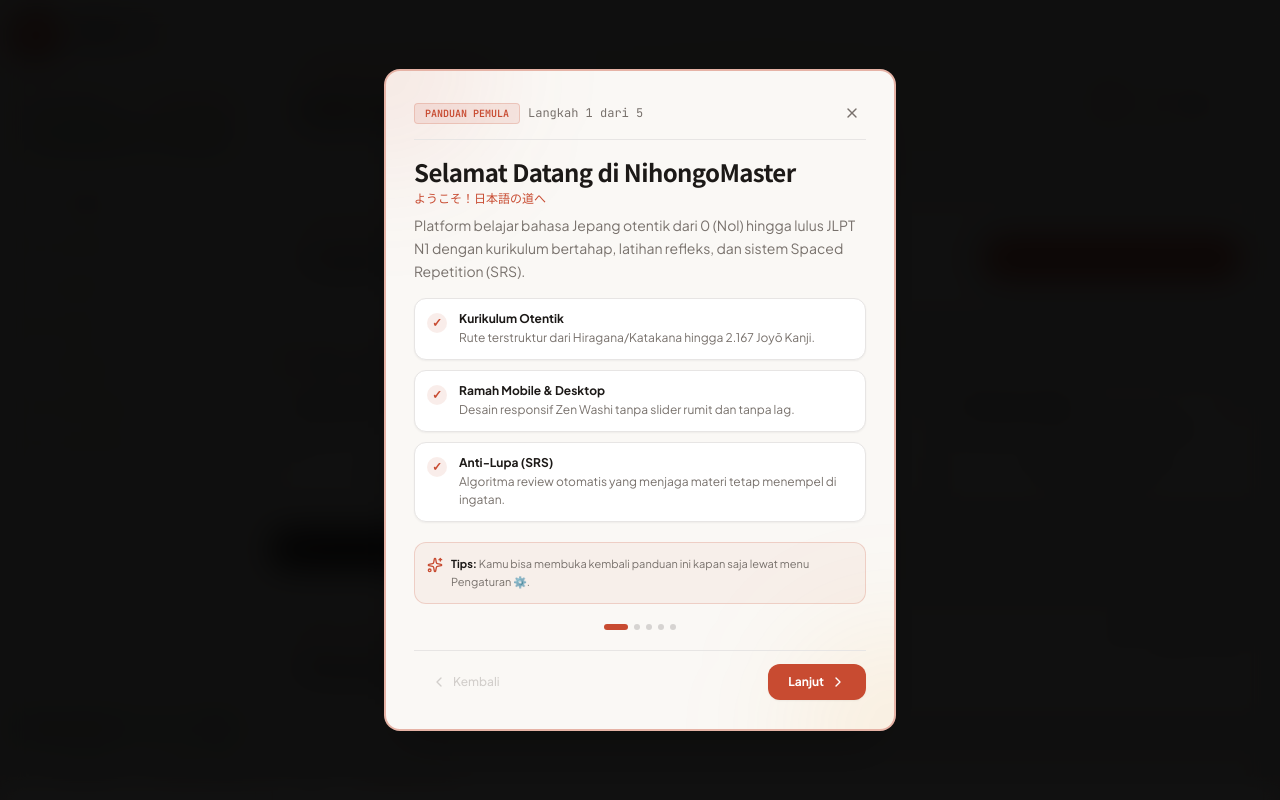
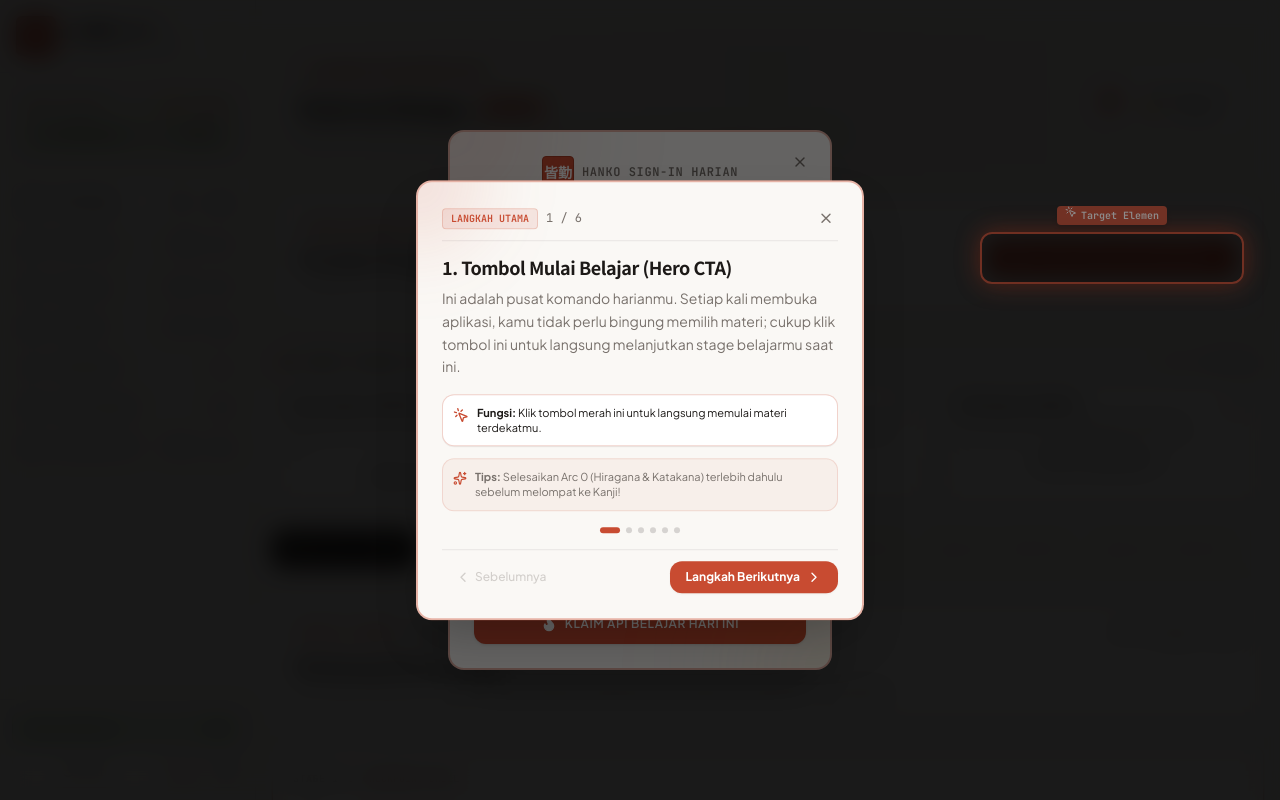
Before and after one commit to RikiDeh/nihongo-master, a React (Vite) app: page / in a window 1280 px wide. Shown: the top 800 px of the page. Built offline with nearby package versions, Linux system fonts and the light colour scheme.

Commit message:
feat(tour): transform onboarding into interactive spotlight walkthrough that highlights exact buttons on screen

```diff
--- a/src/App.tsx
+++ b/src/App.tsx
@@ -224,7 +224,7 @@
       <OnboardingTourModal
         isOpen={isTourOpen}
         onClose={handleCloseTour}
-        onNavigateToModule={(mod) => {
+        onSelectModule={(mod) => {
           setActiveModule(mod);
           if (mod === 'kana') {
             setKanaStage('selector');
--- a/src/components/Onboarding/OnboardingTourModal.tsx
+++ b/src/components/Onboarding/OnboardingTourModal.tsx
@@ -1,101 +1,152 @@
-import React, { useState } from 'react';
-import { Compass, BookOpen, Swords, Sparkles, X, ChevronRight, ChevronLeft, Check, Layers, HelpCircle } from 'lucide-react';
+import React, { useState, useEffect } from 'react';
+import {
+  Compass,
+  BookOpen,
+  Swords,
+  Sparkles,
+  X,
+  ChevronRight,
+  ChevronLeft,
+  Check,
+  Layers,
+  Flame,
+  MousePointerClick,
+  Info
+} from 'lucide-react';
 
-interface OnboardingTourModalProps {
+interface InteractiveTourProps {
   isOpen: boolean;
   onClose: () => void;
-  onNavigateToModule?: (module: 'roadmap' | 'kana' | 'dojo' | 'kanji' | 'vocab' | 'quiz') => void;
+  onSelectModule?: (module: 'roadmap' | 'kana' | 'dojo' | 'kanji' | 'vocab' | 'quiz') => void;
 }
 
 interface TourStep {
+  targetIdDesktop?: string;
+  targetIdMobile?: string;
   title: string;
-  jpSubtitle: string;
   badge: string;
   description: string;
-  highlights: { title: string; desc: string }[];
-  targetModule?: 'roadmap' | 'kana' | 'dojo' | 'kanji' | 'vocab' | 'quiz';
+  actionHint: string;
+  moduleToActivate?: 'roadmap' | 'kana' | 'dojo' | 'kanji' | 'vocab' | 'quiz';
   tip: string;
 }
 
 const TOUR_STEPS: TourStep[] = [
   {
-    title: 'Selamat Datang di NihongoMaster',
-    jpSubtitle: 'ようこそ！日本語の道へ',
-    badge: 'PANDUAN PEMULA',
-    description: 'Platform belajar bahasa Jepang otentik dari 0 (Nol) hingga lulus JLPT N1 dengan kurikulum bertahap, latihan refleks, dan sistem Spaced Repetition (SRS).',
-    highlights: [
-      { title: 'Kurikulum Otentik', desc: 'Rute terstruktur dari Hiragana/Katakana hingga 2.167 Joyō Kanji.' },
-      { title: 'Ramah Mobile & Desktop', desc: 'Desain responsif Zen Washi tanpa slider rumit dan tanpa lag.' },
-      { title: 'Anti-Lupa (SRS)', desc: 'Algoritma review otomatis yang menjaga materi tetap menempel di ingatan.' },
-    ],
-    tip: 'Kamu bisa membuka kembali panduan ini kapan saja lewat menu Pengaturan ⚙️.',
+    targetIdDesktop: 'tour-hero-action',
+    targetIdMobile: 'tour-hero-action',
+    title: '1. Tombol Mulai Belajar (Hero CTA)',
+    badge: 'LANGKAH UTAMA',
+    description: 'Ini adalah pusat komando harianmu. Setiap kali membuka aplikasi, kamu tidak perlu bingung memilih materi; cukup klik tombol ini untuk langsung melanjutkan stage belajarmu saat ini.',
+    actionHint: 'Klik tombol merah ini untuk langsung memulai materi terdekatmu.',
+    moduleToActivate: 'roadmap',
+    tip: 'Selesaikan Arc 0 (Hiragana & Katakana) terlebih dahulu sebelum melompat ke Kanji!',
   },
   {
-    title: '1. Peta Belajar (Roadmap)',
-    jpSubtitle: '学習の地図 (Arc 0 → N1)',
-    badge: 'LANGKAH PERTAMA',
-    description: 'Pusat komando belajarmu. Cukup buka Roadmap setiap hari dan ikuti tombol "Fokus Belajarmu Sekarang" untuk lanjut tanpa perlu bingung harus mulai dari mana.',
-    highlights: [
-      { title: 'Arc 0: Fondasi Aksara', desc: 'Kuasai 46 Hiragana & 46 Katakana beserta bunyi turunan (Dakuten & Youon).' },
-      { title: 'Misi Harian (Daily Quests)', desc: '3 tantangan harian ringkas untuk mempertahankan Streak belajar.' },
-      { title: 'Status Progres', desc: 'Lacak persentase penguasaan materi di setiap tingkatan level.' },
-    ],
-    targetModule: 'roadmap',
-    tip: 'Bagi pengguna baru, selesaikan Arc 0 terlebih dahulu sebelum masuk ke Kanji!',
+    targetIdDesktop: 'tour-nav-kana',
+    targetIdMobile: 'tour-dock-kana',
+    title: '2. Menu Kana 「あ」',
+    badge: 'FONDASI AKSARA',
+    description: 'Menu ini berisi Matriks 50 Bunyi (Gojūon), Dakuten, dan Yoon. Di mobile, kamu akan melihat tampilan kartu 5-kolom yang pas di layar ponsel tanpa slider geser yang merepotkan.',
+    actionHint: 'Klik tab Kana untuk melihat tabel huruf dan mulai latihan refleks membaca.',
+    moduleToActivate: 'kana',
+    tip: 'Di desktop, kamu bisa gunakan tombol angka 1–4 di keyboard saat sesi kuis berlangsung.',
   },
   {
-    title: '2. Fondasi Aksara (Kana)',
-    jpSubtitle: '仮名の基礎 (Hiragana & Katakana)',
-    badge: 'MENU KANA 「あ」',
-    description: 'Pelajari bentuk tulisan, bunyi pelafalan asli Tokyo, dan uji refleks membaca secara bertahap per baris.',
-    highlights: [
-      { title: 'Matriks Gojūon Native', desc: 'Tabel kartu 5-kolom yang pas di layar ponsel tanpa slider geser ke samping.' },
-      { title: 'Mode Kuis Refleks', desc: 'Kuis interaktif dengan audio native; kesalahan otomatis diulang sampai hafal.' },
-      { title: 'Bantuan Romaji', desc: 'Bisa dinyalakan/dimatikan dengan tombol [Aa] di bilah navigasi.' },
-    ],
-    targetModule: 'kana',
-    tip: 'Gunakan tombol angka 1–4 di keyboard desktop untuk menjawab kuis secepat kilat!',
+    targetIdDesktop: 'tour-header-romaji',
+    targetIdMobile: 'tour-header-romaji',
+    title: '3. Tombol Bantuan Romaji [Aa / あ]',
+    badge: 'BANTUAN CEPAT',
+    description: 'Tombol ini untuk menyalakan atau mematikan ejaan abjad Latin (Romaji) secara instan di seluruh kosakata, kanji, dan contoh kalimat.',
+    actionHint: 'Klik tombol ini jika ingin melatih mata membaca huruf Jepang asli tanpa bantuan abjad.',
+    tip: 'Tersedia di bilah header atas mobile dan di bagian bawah sidebar desktop.',
   },
   {
-    title: '3. Mode Latihan & Ujian',
-    jpSubtitle: '鍛錬と模擬試験 (Dojo & JLPT)',
-    badge: 'MENU LATIHAN ⚔️',
-    description: 'Di menu bilah bawah "Latihan", kamu bisa mengakses 2 fasilitas drill utama:',
-    highlights: [
-      { title: 'Dojo Konjugasi Kata Kerja', desc: 'Latih perubahan bentuk Te, Masu, Nai, Ta, Potensial (bisa), dan Pasif (di-/ter-).' },
-      { title: 'Pusat Ujian JLPT (N5→N1)', desc: 'Simulasi Mondai 1 (Bacaan Kanji), Mondai 2 (Ejaan), Mondai 3 (Konteks), & Mondai 4 (Tata Bahasa).' },
-      { title: 'Ghost Engine (Remedial)', desc: 'Sistem mencatat soal yang salah dan menyediakan tombol 1-klik untuk drill ulang.' },
-    ],
-    targetModule: 'dojo',
-    tip: 'Soal kuis dijamin 100% sesuai level N yang dipilih tanpa bocor kosakata sulit.',
+    targetIdDesktop: 'tour-header-srs',
+    targetIdMobile: 'tour-header-srs',
+    title: '4. Indikator SRS & Habit Api (🔥)',
+    badge: 'SISTEM ANTI-LUPA',
+    description: 'Menampilkan streak belajar harian dan jumlah butir materi (Kanji/Kosakata) yang sudah jatuh tempo untuk diulang agar tidak lupa.',
+    actionHint: 'Klik tombol api ini saat angka menyala untuk masuk ke sesi ulasan kilat Spaced Repetition.',
+    tip: 'Cukup ulas 5-10 menit per hari untuk mempertahankan retensi memori jangka panjang.',
   },
   {
-    title: '4. Pustaka Lengkap & Kamus',
-    jpSubtitle: '辞書と文法 (Kanji, Kosakata, Grammar)',
-    badge: 'MENU PUSTAKA 📚',
-    description: 'Koleksi kamus pintar dengan detail lengkap yang langsung muncul di layar tanpa perlu scroll jauh:',
-    highlights: [
-      { title: '2.167 Joyō Kanji', desc: 'Dilengkapi jumlah goresan, cerita mnemonik, arti Indonesia, dan bacaan Onyomi/Kunyomi.' },
-      { title: '9.177 Kosakata Berkalimat', desc: 'Contoh kalimat otentik untuk memahami cara pakai kata dalam percakapan nyata.' },
-      { title: 'Drawer Instan di Mobile', desc: 'Mengetuk kartu langsung memunculkan lembar detail dari bawah layar.' },
-    ],
-    targetModule: 'kanji',
-    tip: 'Tandai materi penting dengan bintang untuk dimasukkan ke ulasan hafalan SRS harian.',
+    targetIdDesktop: 'tour-nav-dojo',
+    targetIdMobile: 'tour-dock-latihan',
+    title: '5. Menu Latihan (Dojo & JLPT ⚔️)',
+    badge: 'DRILL REFLEKS',
+    description: 'Pusat latihan intensif yang mencakup Dojo Konjugasi (perubahan bentuk Te, Masu, Nai, Ta, Potensial, Pasif) serta Simulasi Ujian JLPT berwaktu lengkap dengan pembahasan.',
+    actionHint: 'Pilih menu ini saat kamu ingin menguji pemahaman dan kecepatan refleks tata bahasa.',
+    moduleToActivate: 'dojo',
+    tip: 'Jika ada soal yang salah, gunakan fitur Ghost Engine untuk melatih kembali hanya soal-soal yang salah.',
+  },
+  {
+    targetIdDesktop: 'tour-nav-kanji',
+    targetIdMobile: 'tour-dock-pustaka',
+    title: '6. Pustaka Lengkap (Kanji, Vocab & Grammar 📚)',
+    badge: 'KAMUS PINTAR',
+    description: 'Akses ke 2.167 Joyō Kanji dan 9.177 Kosakata berkalimat contoh. Di mobile, mengetuk kartu kanji/kosakata akan langsung memunculkan drawer lembar detail dari bawah layar tanpa perlu scroll ke bawah.',
+    actionHint: 'Klik kartu kata atau kanji apa saja untuk melihat arti, pelafalan audio, dan contoh kalimatnya.',
+    moduleToActivate: 'kanji',
+    tip: 'Gunakan fitur pencarian dan filter level (N5→N1) untuk mencari kosakata spesifik.',
   },
 ];
 
-export const OnboardingTourModal: React.FC<OnboardingTourModalProps> = ({
+export const OnboardingTourModal: React.FC<InteractiveTourProps> = ({
   isOpen,
   onClose,
-  onNavigateToModule,
+  onSelectModule,
 }) => {
   const [currentStep, setCurrentStep] = useState(0);
-
-  if (!isOpen) return null;
+  const [targetRect, setTargetRect] = useState<DOMRect | null>(null);
 
   const step = TOUR_STEPS[currentStep];
   const isFirst = currentStep === 0;
   const isLast = currentStep === TOUR_STEPS.length - 1;
+
+  // Auto-navigate to module if step needs it
+  useEffect(() => {
+    if (!isOpen) return;
+    if (step.moduleToActivate && onSelectModule) {
+      onSelectModule(step.moduleToActivate);
+    }
+  }, [currentStep, isOpen]);
+
+  // Track target bounding box for spotlight pointer
+  useEffect(() => {
+    if (!isOpen) return;
+
+    const updatePosition = () => {
+      const isMobile = window.innerWidth < 768;
+      const targetId = isMobile ? step.targetIdMobile : step.targetIdDesktop;
+
+      if (targetId) {
+        const el = document.getElementById(targetId);
+        if (el) {
+          const rect = el.getBoundingClientRect();
+          setTargetRect(rect);
+          // Gently scroll target into view if not in viewport
+          if (rect.top < 0 || rect.bottom > window.innerHeight) {
+            el.scrollIntoView({ behavior: 'smooth', block: 'center' });
+          }
+          return;
+        }
+      }
+      setTargetRect(null);
+    };
+
+    const timer = setTimeout(updatePosition, 150);
+    window.addEventListener('resize', updatePosition);
+    window.addEventListener('scroll', updatePosition, true);
+
+    return () => {
+      clearTimeout(timer);
+      window.removeEventListener('resize', updatePosition);
+      window.removeEventListener('scroll', updatePosition, true);
+    };
+  }, [currentStep, isOpen, step]);
+
+  if (!isOpen) return null;
 
   const handleNext = () => {
     if (isLast) {
@@ -111,92 +162,88 @@
     }
   };
 
-  const handleJumpToModule = () => {
-    if (step.targetModule && onNavigateToModule) {
-      onNavigateToModule(step.targetModule);
-      onClose();
-    }
-  };
-
   return (
-    <div className="fixed inset-0 z-50 flex items-center justify-center p-4 bg-black/75 backdrop-blur-md animate-fadeIn">
+    <div className="fixed inset-0 z-50 pointer-events-none animate-fadeIn select-none">
+      {/* 1. Backdrop semi-transparent with cutout spotlight if target exists */}
       <div
-        className="fixed inset-0"
+        className="fixed inset-0 bg-black/60 pointer-events-auto transition-all duration-300"
         onClick={onClose}
-        aria-hidden="true"
       />
 
-      <div className="relative bg-[#faf8f5] dark:bg-[#18181b] border-2 border-[#c84b31]/40 dark:border-[#e05d44]/40 rounded-2xl max-w-lg w-full p-6 sm:p-7 shadow-2xl z-10 flex flex-col text-left overflow-hidden animate-slideUp">
+      {/* 2. Spotlight Box Ring around target element */}
+      {targetRect && (
+        <div
+          className="fixed pointer-events-none transition-all duration-300 z-50 rounded-xl border-2 border-[#c84b31] dark:border-[#e05d44] shadow-[0_0_25px_rgba(200,75,49,0.7)] animate-pulse"
+          style={{
+            top: `${Math.max(4, targetRect.top - 6)}px`,
+            left: `${Math.max(4, targetRect.left - 6)}px`,
+            width: `${targetRect.width + 12}px`,
+            height: `${targetRect.height + 12}px`,
+          }}
+        >
+          {/* Target Pointer Tag */}
+          <div className="absolute -top-7 left-1/2 -translate-x-1/2 px-2 py-0.5 rounded bg-[#c84b31] text-white text-[10px] font-mono font-bold whitespace-nowrap shadow-md flex items-center gap-1">
+            <MousePointerClick className="w-3 h-3 animate-bounce" />
+            <span>Target Elemen</span>
+          </div>
+        </div>
+      )}
+
+      {/* 3. Floating Interactive Guide Card (Centered on mobile, positioned smart) */}
+      <div className="fixed inset-x-4 bottom-24 sm:bottom-auto sm:top-1/2 sm:left-1/2 sm:-translate-x-1/2 sm:-translate-y-1/2 sm:max-w-md z-50 pointer-events-auto">
+        <div className="bg-[#faf8f5] dark:bg-[#18181b] border-2 border-[#c84b31]/40 dark:border-[#e05d44]/40 rounded-2xl p-5 sm:p-6 shadow-2xl relative text-left overflow-hidden animate-slideUp">
           {/* Glow ambient background accents */}
-        <div className="absolute -top-24 -left-24 w-48 h-48 bg-[#c84b31]/10 dark:bg-[#e05d44]/15 rounded-full blur-3xl pointer-events-none" />
-        <div className="absolute -bottom-24 -right-24 w-48 h-48 bg-amber-500/10 rounded-full blur-3xl pointer-events-none" />
+          <div className="absolute -top-16 -left-16 w-32 h-32 bg-[#c84b31]/15 rounded-full blur-2xl pointer-events-none" />
 
-        {/* Top Header Row */}
-        <div className="flex items-center justify-between mb-4 pb-3 border-b border-[#e7e5e4] dark:border-[#27272a] relative z-10">
+          {/* Top Bar */}
+          <div className="flex items-center justify-between mb-3 pb-2.5 border-b border-[#e7e5e4] dark:border-[#27272a]">
             <div className="flex items-center gap-2">
-            <span className="px-2.5 py-0.5 rounded text-[10px] font-mono font-bold bg-[#c84b31]/10 text-[#c84b31] dark:text-[#e05d44] border border-[#c84b31]/20">
+              <span className="px-2 py-0.5 rounded text-[10px] font-mono font-bold bg-[#c84b31]/10 text-[#c84b31] dark:text-[#e05d44] border border-[#c84b31]/20">
                 {step.badge}
               </span>
               <span className="text-xs font-mono text-[#78716c] dark:text-[#a1a1aa]">
-              Langkah {currentStep + 1} dari {TOUR_STEPS.length}
+                {currentStep + 1} / {TOUR_STEPS.length}
               </span>
             </div>
 
             <button
               type="button"
               onClick={onClose}
-            className="p-1.5 rounded-lg text-[#78716c] hover:text-[#1c1917] dark:hover:text-[#f4f4f5] hover:bg-black/5 dark:hover:bg-white/5 transition cursor-pointer"
-            title="Lewati Panduan"
+              className="p-1 rounded-lg text-[#78716c] hover:text-[#1c1917] dark:hover:text-[#f4f4f5] transition cursor-pointer"
+              title="Tutup Panduan"
             >
               <X className="w-4 h-4" />
             </button>
           </div>
 
-        {/* Title & Japanese Subtitle */}
-        <div className="mb-4 relative z-10">
-          <h2 className="text-xl sm:text-2xl font-bold font-jp text-[#1c1917] dark:text-[#f4f4f5] tracking-tight">
+          {/* Step Content */}
+          <div className="mb-4">
+            <h3 className="text-base sm:text-lg font-bold font-jp text-[#1c1917] dark:text-[#f4f4f5] tracking-tight">
               {step.title}
-          </h2>
-          <p className="text-xs font-jp text-[#c84b31] dark:text-[#e05d44] font-medium mt-0.5">
-            {step.jpSubtitle}
-          </p>
-          <p className="text-xs sm:text-sm text-[#78716c] dark:text-[#a1a1aa] mt-2 leading-relaxed">
+            </h3>
+            <p className="text-xs sm:text-sm text-[#78716c] dark:text-[#a1a1aa] mt-1.5 leading-relaxed">
               {step.description}
             </p>
           </div>
 
-        {/* Step Highlights Cards */}
-        <div className="space-y-2.5 mb-5 relative z-10">
-          {step.highlights.map((item, idx) => (
-            <div
-              key={idx}
-              className="p-3 rounded-xl bg-white dark:bg-[#1f1f23] border border-[#e7e5e4] dark:border-[#27272a] flex items-start gap-3 shadow-xs"
-            >
-              <div className="w-5 h-5 rounded-full bg-[#c84b31]/10 text-[#c84b31] dark:text-[#e05d44] flex items-center justify-center shrink-0 mt-0.5 font-bold text-xs">
-                ✓
-              </div>
-              <div className="text-xs">
-                <span className="font-bold text-[#1c1917] dark:text-[#f4f4f5] block mb-0.5">
-                  {item.title}
-                </span>
-                <span className="text-[#78716c] dark:text-[#a1a1aa] leading-normal">
-                  {item.desc}
-                </span>
-              </div>
-            </div>
-          ))}
-        </div>
-
-        {/* Helpful Tip Banner */}
-        <div className="p-3 rounded-xl bg-[#c84b31]/5 border border-[#c84b31]/20 text-xs text-[#78716c] dark:text-[#a1a1aa] mb-5 flex items-start gap-2 relative z-10">
-          <Sparkles className="w-4 h-4 text-[#c84b31] dark:text-[#e05d44] shrink-0 mt-0.5" />
-          <span className="text-[11px] leading-relaxed">
-            <strong className="text-[#1c1917] dark:text-[#f4f4f5]">Tips:</strong> {step.tip}
+          {/* Action Hint Card */}
+          <div className="p-2.5 rounded-xl bg-white dark:bg-[#1f1f23] border border-[#c84b31]/25 dark:border-[#e05d44]/30 text-xs text-[#1c1917] dark:text-[#f4f4f5] mb-3 flex items-start gap-2 shadow-2xs">
+            <MousePointerClick className="w-4 h-4 text-[#c84b31] dark:text-[#e05d44] shrink-0 mt-0.5" />
+            <span className="text-[11px] leading-snug">
+              <strong>Fungsi:</strong> {step.actionHint}
             </span>
           </div>
 
-        {/* Progress Dots Indicator */}
-        <div className="flex items-center justify-center gap-1.5 mb-5 relative z-10">
+          {/* Practical Tip */}
+          <div className="p-2.5 rounded-xl bg-[#c84b31]/5 border border-[#c84b31]/15 text-[11px] text-[#78716c] dark:text-[#a1a1aa] mb-4 flex items-start gap-2">
+            <Sparkles className="w-3.5 h-3.5 text-[#c84b31] dark:text-[#e05d44] shrink-0 mt-0.5" />
+            <span className="leading-snug">
+              <strong>Tips:</strong> {step.tip}
+            </span>
+          </div>
+
+          {/* Progress Dots */}
+          <div className="flex items-center justify-center gap-1.5 mb-4">
             {TOUR_STEPS.map((_, idx) => (
               <button
                 key={idx}
@@ -204,47 +251,36 @@
                 onClick={() => setCurrentStep(idx)}
                 className={`h-1.5 rounded-full transition-all cursor-pointer ${
                   idx === currentStep
-                  ? 'w-6 bg-[#c84b31] dark:bg-[#e05d44]'
-                  : 'w-1.5 bg-[#d6d3d1] dark:bg-[#3f3f46] hover:bg-[#a8a29e]'
+                    ? 'w-5 bg-[#c84b31] dark:bg-[#e05d44]'
+                    : 'w-1.5 bg-[#d6d3d1] dark:bg-[#3f3f46]'
                 }`}
-              title={`Lompat ke langkah ${idx + 1}`}
+                title={`Ke langkah ${idx + 1}`}
               />
             ))}
           </div>
 
-        {/* Bottom Navigation Buttons */}
-        <div className="flex items-center justify-between gap-3 pt-3 border-t border-[#e7e5e4] dark:border-[#27272a] relative z-10">
+          {/* Navigation Controls */}
+          <div className="flex items-center justify-between gap-3 pt-2.5 border-t border-[#e7e5e4] dark:border-[#27272a]">
             <button
               type="button"
               onClick={handlePrev}
               disabled={isFirst}
-            className={`px-4 py-2.5 rounded-xl text-xs font-medium border flex items-center gap-1.5 transition cursor-pointer ${
+              className={`px-3 py-2 rounded-xl text-xs font-medium border flex items-center gap-1 transition cursor-pointer ${
                 isFirst
                   ? 'opacity-30 border-transparent text-[#78716c] cursor-not-allowed'
-                : 'bg-white dark:bg-[#1f1f23] border-[#e7e5e4] dark:border-[#27272a] text-[#1c1917] dark:text-[#f4f4f5] hover:bg-black/5 dark:hover:bg-white/5'
+                  : 'bg-white dark:bg-[#1f1f23] border-[#e7e5e4] dark:border-[#27272a] text-[#1c1917] dark:text-[#f4f4f5]'
               }`}
             >
               <ChevronLeft className="w-4 h-4" />
-            <span>Kembali</span>
+              <span>Sebelumnya</span>
             </button>
-
-          <div className="flex items-center gap-2">
-            {step.targetModule && (
-              <button
-                type="button"
-                onClick={handleJumpToModule}
-                className="px-3 py-2.5 rounded-xl text-xs font-medium text-[#78716c] dark:text-[#a1a1aa] hover:text-[#1c1917] dark:hover:text-[#f4f4f5] transition cursor-pointer"
-              >
-                Coba Buka Sekarang
-              </button>
-            )}
 
             <button
               type="button"
               onClick={handleNext}
-              className="px-5 py-2.5 rounded-xl text-xs font-bold bg-[#c84b31] dark:bg-[#e05d44] hover:bg-[#a63a23] dark:hover:bg-[#c84b31] text-white flex items-center gap-1.5 transition shadow-xs cursor-pointer"
+              className="px-4 py-2 rounded-xl text-xs font-bold bg-[#c84b31] dark:bg-[#e05d44] hover:bg-[#a63a23] text-white flex items-center gap-1.5 transition shadow-xs cursor-pointer"
             >
-              <span>{isLast ? 'Mulai Belajar Sekarang' : 'Lanjut'}</span>
+              <span>{isLast ? 'Selesai & Paham' : 'Langkah Berikutnya'}</span>
               {isLast ? <Check className="w-4 h-4" /> : <ChevronRight className="w-4 h-4" />}
             </button>
           </div>
--- a/src/components/Roadmap/RoadmapView.tsx
+++ b/src/components/Roadmap/RoadmapView.tsx
@@ -266,6 +266,7 @@
           </div>
 
           <button
+            id="tour-hero-action"
             type="button"
             onClick={() => {
               setActiveArcId(nextActiveArc.id);
```
Also changed, not shown: src/components/Navbar.tsx (+8 -0 lines). Lines whose indentation alone changed are shown as unchanged.
